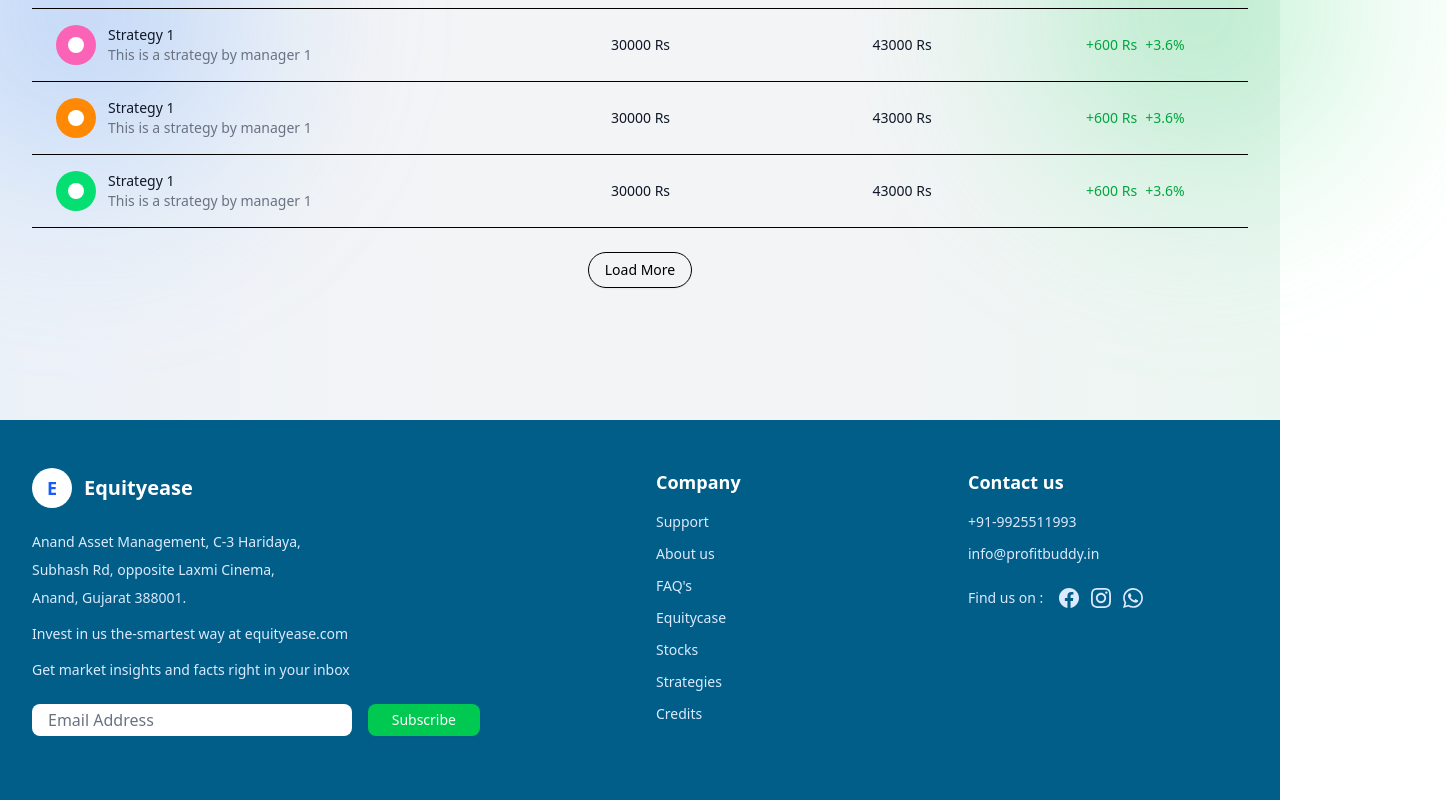
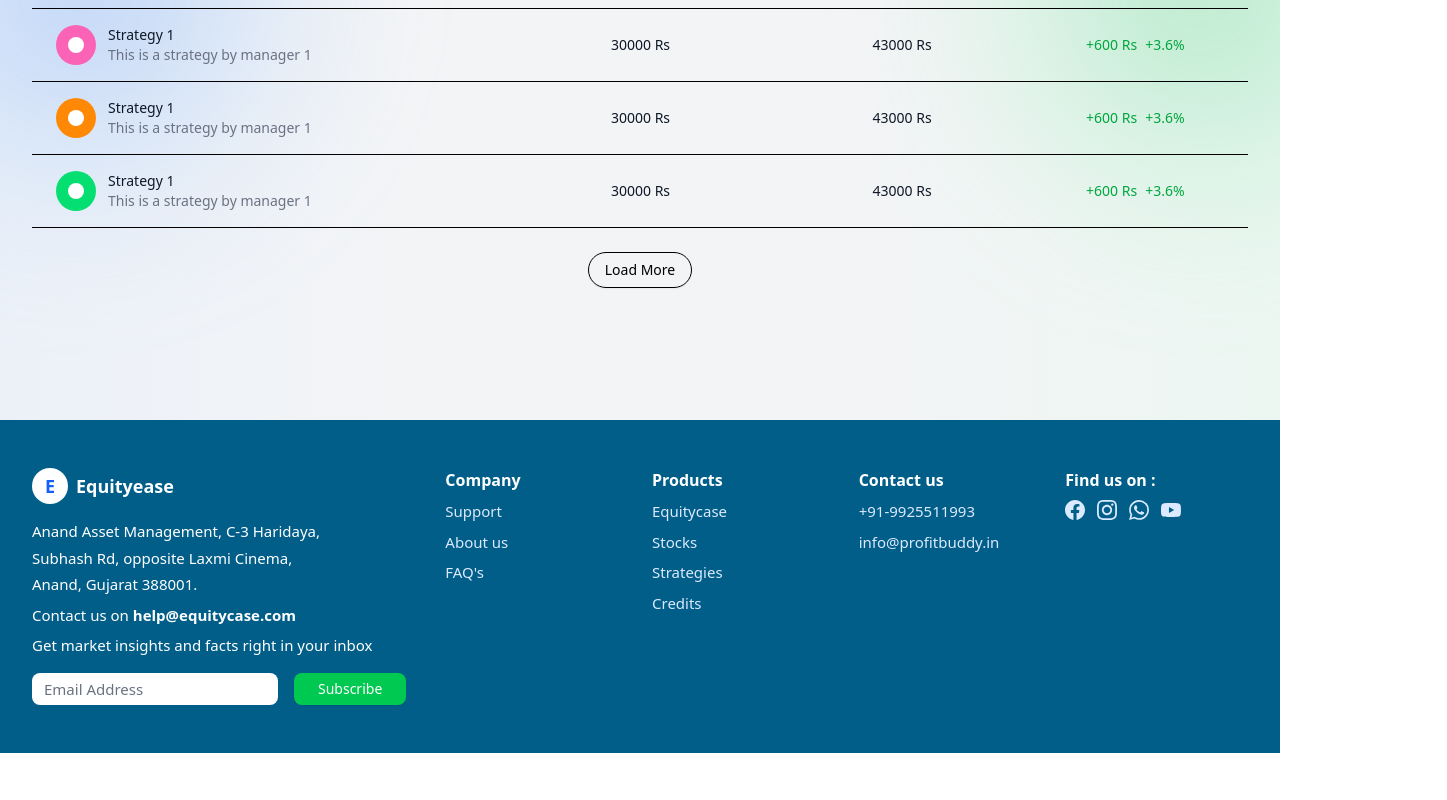
Before and after one commit to krishdave-dev/AnandAssetManagerTask, a Next.js app: page / in a window 1280 px wide. Shown: the part 774-1574 px from the top of the page, 1447 px wide, since content can reach past the window. After the commit the page ends 1527 px from the top, so only its background shows below. Built offline with nearby package versions, Linux system fonts and the light colour scheme.

Commit message:
horizontal scroll fixed and updated footer

```diff
--- a/src/app/page.tsx
+++ b/src/app/page.tsx
@@ -31,7 +31,7 @@ export default function Home() {
   ];
 
   return (
-    <div className="min-h-screen bg-gray-100 relative">
+    <div className="min-h-screen w-full overflow-x-hidden bg-gray-100 relative">
       <div className="absolute top-0 right-0 w-1/3 h-full bg-gradient-to-r from-transparent to-green-100/30 pointer-events-none"></div>
 
       <div className="absolute top-0 left-0 w-1/3 h-full bg-gradient-to-l from-transparent to-blue-100/30 pointer-events-none"></div>
--- a/src/components/Footer.tsx
+++ b/src/components/Footer.tsx
@@ -4,43 +4,49 @@ export default function Footer() {
   return (
     <footer className="bg-[#005E89] text-white mt-16">
       <div className="max-w-7xl mx-auto px-4 sm:px-6 lg:px-8 py-12">
-        <div className="grid grid-cols-1 md:grid-cols-4 gap-8">
-
-          <div className="md:col-span-2">
-            <div className="flex items-center mb-6">
-              <div className="w-10 h-10 bg-white rounded-full flex items-center justify-center mr-3">
+        <div className="grid grid-cols-1 md:grid-cols-6 gap-6">
+          {/* Address & Email */}
+          <div className="md:col-span-2 text-[15px]">
+            <div className="flex items-center mb-4">
+              <div className="w-9 h-9 bg-white rounded-full flex items-center justify-center mr-2">
                 <span className="text-blue-600 font-bold text-lg">E</span>
               </div>
-              <span className="text-xl font-bold">Equityease</span>
+              <span className="text-lg font-bold">Equityease</span>
             </div>
-            <div className="text-sm text-blue-100 space-y-2 mb-6">
+            <div className="space-y-1 mb-4">
               <p>Anand Asset Management, C-3 Haridaya,</p>
               <p>Subhash Rd, opposite Laxmi Cinema,</p>
               <p>Anand, Gujarat 388001.</p>
-              <p className="mt-4">Invest in us the-smartest way at equityease.com</p>
-              <p className="mt-4">Get market insights and facts right in your inbox</p>
+              <p className="mt-2">Contact us on <span className="font-semibold">help@equitycase.com</span></p>
+              <p className="mt-2">Get market insights and facts right in your inbox</p>
             </div>
-
-            <div className="flex max-w-md h-12">
+            <div className="flex w-40 h-8">
               <input
                 type="email"
                 placeholder="Email Address"
-                className="flex-1 h-8 px-4 py-3 rounded-md bg-white text-gray-900 border-0 focus:ring-2 focus:ring-green-500 placeholder-gray-500"
+                className="flex-1 h-8 px-3 rounded-md bg-white text-gray-900 border-0 focus:ring-2 focus:ring-green-500 placeholder-gray-500"
               />
               <div className="px-2"></div>
-              <Button className="h-8 px-6  bg-green-500 text-white rounded-r-md hover:bg-green-600 font-medium">
+              <Button className="h-8 px-6 bg-green-500 text-white rounded-r-md hover:bg-green-600 font-medium">
                 Subscribe
               </Button>
             </div>
           </div>
 
-
-          <div>
-            <h3 className="text-lg font-semibold mb-4">Company</h3>
-            <div className="space-y-3 text-sm">
+          {/* Company Column */}
+          <div className="text-[15px]">
+            <h3 className="text-base font-semibold mb-2">Company</h3>
+            <div className="space-y-2">
               <a href="#" className="block text-blue-100 hover:text-white transition-colors">Support</a>
               <a href="#" className="block text-blue-100 hover:text-white transition-colors">About us</a>
               <a href="#" className="block text-blue-100 hover:text-white transition-colors">FAQ&apos;s</a>
+            </div>
+          </div>
+
+          {/* Products Column */}
+          <div className="text-[15px]">
+            <h3 className="text-base font-semibold mb-2">Products</h3>
+            <div className="space-y-2">
               <a href="#" className="block text-blue-100 hover:text-white transition-colors">Equitycase</a>
               <a href="#" className="block text-blue-100 hover:text-white transition-colors">Stocks</a>
               <a href="#" className="block text-blue-100 hover:text-white transition-colors">Strategies</a>
@@ -48,33 +54,43 @@ export default function Footer() {
             </div>
           </div>
 
-          {/* Right side: Contact info */}
-          <div>
-            <h3 className="text-lg font-semibold mb-4">Contact us</h3>
-            <div className="space-y-3 text-sm mb-6">
+          {/* Contact Us Column */}
+          <div className="text-[15px]">
+            <h3 className="text-base font-semibold mb-2">Contact us</h3>
+            <div className="space-y-2">
               <p className="text-blue-100">+91-9925511993</p>
               <p className="text-blue-100">info@profitbuddy.in</p>
             </div>
+          </div>
 
-            <div className="flex items-center space-x-4">
-              <span className="text-blue-100 text-sm">Find us on :</span>
-              <div className="flex space-x-3">
+          {/* Find Us On Column */}
+          <div className="text-[15px]  flex-col justify-between">
+            <h3 className="text-base font-semibold mb-2">Find us on :</h3>
+            <div className="flex space-x-3 mt-1">
+              {/* Facebook */}
               <a href="#" className="text-blue-100 hover:text-white transition-colors">
                 <svg className="w-5 h-5" fill="currentColor" viewBox="0 0 24 24">
                   <path d="M24 12.073c0-6.627-5.373-12-12-12s-12 5.373-12 12c0 5.99 4.388 10.954 10.125 11.854v-8.385H7.078v-3.47h3.047V9.43c0-3.007 1.792-4.669 4.533-4.669 1.312 0 2.686.235 2.686.235v2.953H15.83c-1.491 0-1.956.925-1.956 1.874v2.25h3.328l-.532 3.47h-2.796v8.385C19.612 23.027 24 18.062 24 12.073z"/>
                 </svg>
               </a>
+              {/* Instagram */}
               <a href="#" className="text-blue-100 hover:text-white transition-colors">
                 <svg className="w-5 h-5" fill="currentColor" viewBox="0 0 24 24">
                   <path d="M12 2.163c3.204 0 3.584.012 4.85.07 3.252.148 4.771 1.691 4.919 4.919.058 1.265.069 1.645.069 4.849 0 3.205-.012 3.584-.069 4.849-.149 3.225-1.664 4.771-4.919 4.919-1.266.058-1.644.07-4.85.07-3.204 0-3.584-.012-4.849-.07-3.26-.149-4.771-1.699-4.919-4.92-.058-1.265-.07-1.644-.07-4.849 0-3.204.013-3.583.07-4.849.149-3.227 1.664-4.771 4.919-4.919 1.266-.057 1.645-.069 4.849-.069zm0-2.163c-3.259 0-3.667.014-4.947.072-4.358.2-6.78 2.618-6.98 6.98-.059 1.281-.073 1.689-.073 4.948 0 3.259.014 3.668.072 4.948.2 4.358 2.618 6.78 6.98 6.98 1.281.058 1.689.072 4.948.072 3.259 0 3.668-.014 4.948-.072 4.354-.2 6.782-2.618 6.979-6.98.059-1.28.073-1.689.073-4.948 0-3.259-.014-3.667-.072-4.947-.196-4.354-2.617-6.78-6.979-6.98-1.281-.059-1.69-.073-4.949-.073zm0 5.838c-3.403 0-6.162 2.759-6.162 6.162s2.759 6.163 6.162 6.163 6.162-2.759 6.162-6.163c0-3.403-2.759-6.162-6.162-6.162zm0 10.162c-2.209 0-4-1.79-4-4 0-2.209 1.791-4 4-4s4 1.791 4 4c0 2.21-1.791 4-4 4zm6.406-11.845c-.796 0-1.441.645-1.441 1.44s.645 1.44 1.441 1.44c.795 0 1.439-.645 1.439-1.44s-.644-1.44-1.439-1.44z"/>
                 </svg>
               </a>
+              {/* WhatsApp */}
               <a href="#" className="text-blue-100 hover:text-white transition-colors">
                 <svg className="w-5 h-5" fill="currentColor" viewBox="0 0 24 24">
                   <path d="M17.472 14.382c-.297-.149-1.758-.867-2.03-.967-.273-.099-.471-.148-.67.15-.197.297-.767.966-.94 1.164-.173.199-.347.223-.644.075-.297-.15-1.255-.463-2.39-1.475-.883-.788-1.48-1.761-1.653-2.059-.173-.297-.018-.458.13-.606.134-.133.298-.347.446-.52.149-.174.198-.298.298-.497.099-.198.05-.371-.025-.52-.075-.149-.669-1.612-.916-2.207-.242-.579-.487-.5-.669-.51-.173-.008-.371-.01-.57-.01-.198 0-.52.074-.792.372-.272.297-1.04 1.016-1.04 2.479 0 1.462 1.065 2.875 1.213 3.074.149.198 2.096 3.2 5.077 4.487.709.306 1.262.489 1.694.625.712.227 1.36.195 1.871.118.571-.085 1.758-.719 2.006-1.413.248-.694.248-1.289.173-1.413-.074-.124-.272-.198-.57-.347m-5.421 7.403h-.004a9.87 9.87 0 01-5.031-1.378l-.361-.214-3.741.982.998-3.648-.235-.374a9.86 9.86 0 01-1.51-5.26c.001-5.45 4.436-9.884 9.888-9.884 2.64 0 5.122 1.03 6.988 2.898a9.825 9.825 0 012.893 6.994c-.003 5.45-4.437 9.884-9.885 9.884m8.413-18.297A11.815 11.815 0 0012.05 0C5.495 0 .16 5.335.157 11.892c0 2.096.547 4.142 1.588 5.945L.057 24l6.305-1.654a11.882 11.882 0 005.683 1.448h.005c6.554 0 11.89-5.335 11.893-11.893A11.821 11.821 0 0020.885 3.488"/>
                 </svg>
               </a>
-              </div>
+              {/* YouTube */}
+              <a href="#" className="text-blue-100 hover:text-white transition-colors">
+                <svg className="w-5 h-5" fill="currentColor" viewBox="0 0 24 24">
+                  <path d="M23.498 6.186a2.994 2.994 0 00-2.112-2.112C19.633 3.5 12 3.5 12 3.5s-7.633 0-9.386.574a2.994 2.994 0 00-2.112 2.112C0 7.939 0 12 0 12s0 4.061.502 5.814a2.994 2.994 0 002.112 2.112C4.367 20.5 12 20.5 12 20.5s7.633 0 9.386-.574a2.994 2.994 0 002.112-2.112C24 16.061 24 12 24 12s0-4.061-.502-5.814zM9.545 15.568V8.432L15.818 12l-6.273 3.568z"/>
+                </svg>
+              </a>
             </div>
           </div>
         </div>
```
Lines whose indentation alone changed are shown as unchanged.
